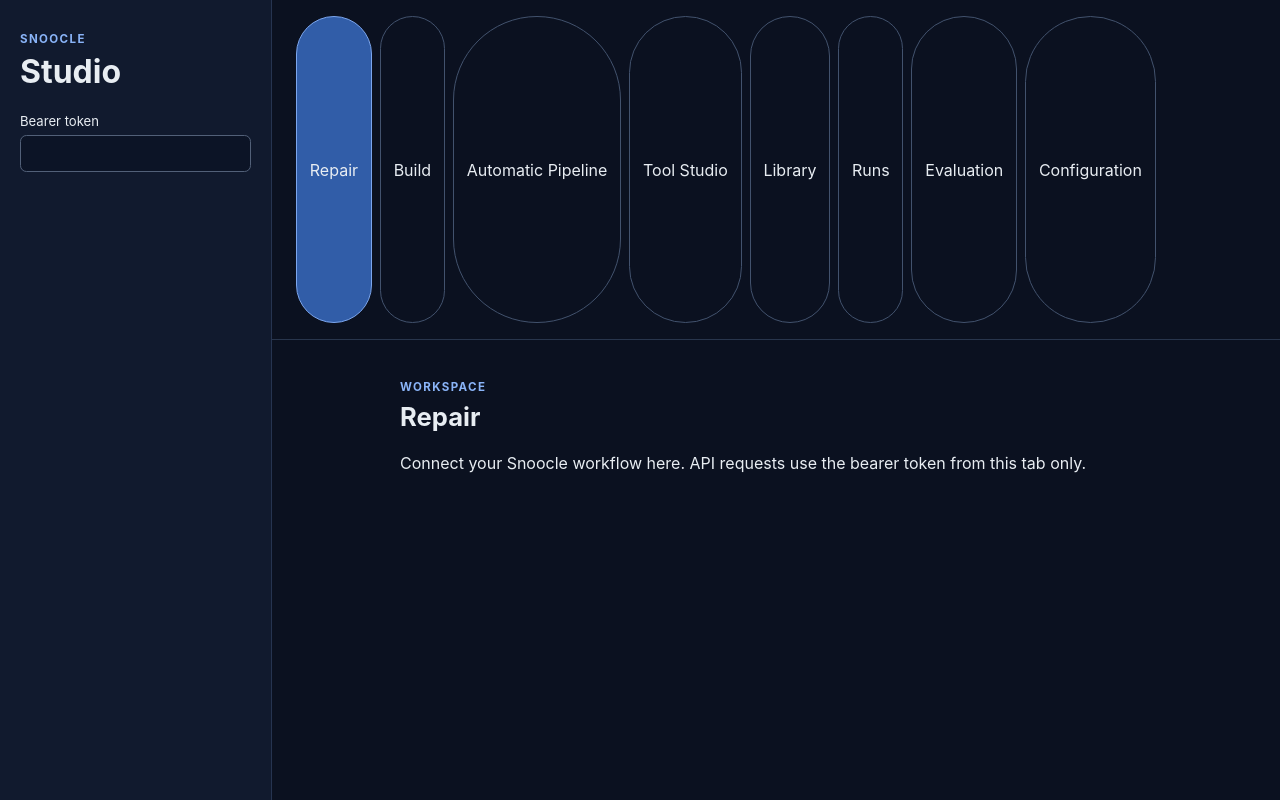
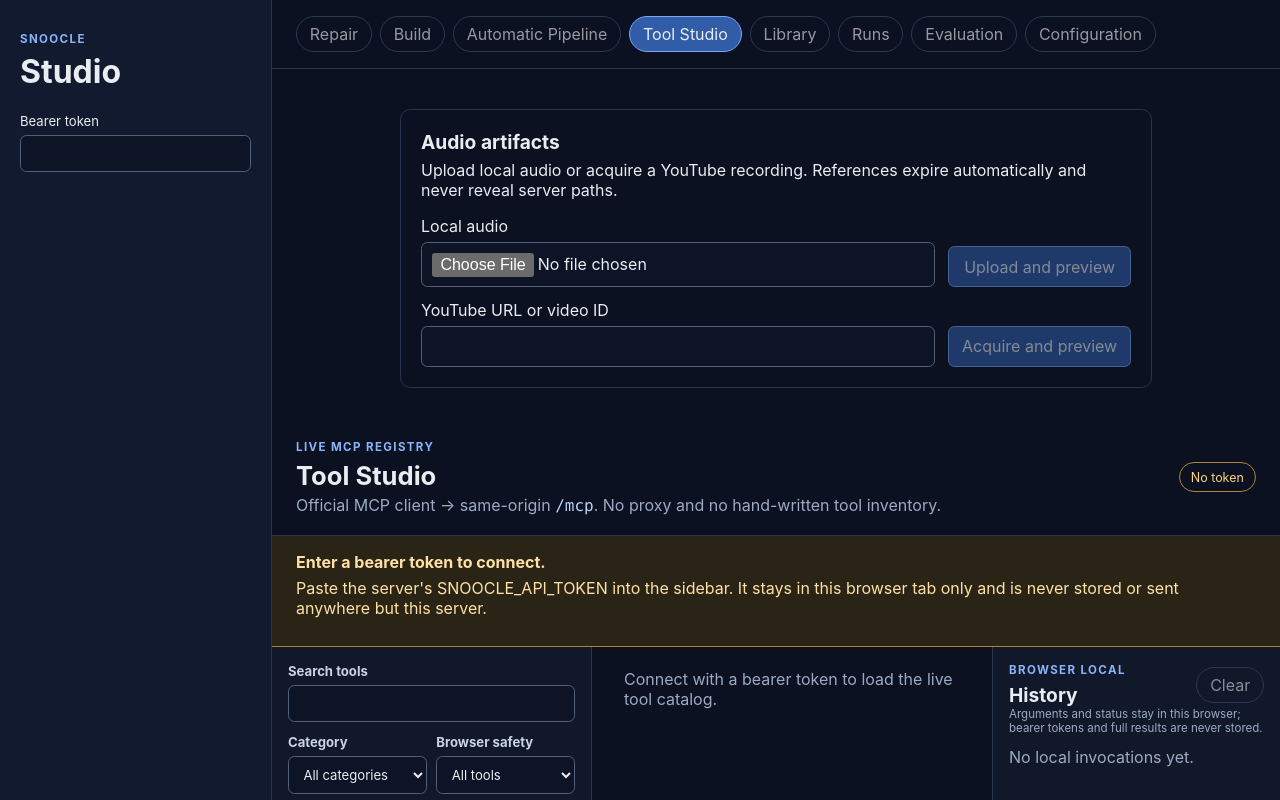
Before and after one commit to vreich-ui/snoocle, a React (Vite) app in the folder studio/: page / in a window 1280 px wide. Shown: the top 800 px of the page. Built offline with nearby package versions, Linux system fonts and the light colour scheme.

Commit message:
Fix Studio first run: landing section, nav layout, token states

```diff
--- a/studio/src/App.tsx
+++ b/studio/src/App.tsx
@@ -1,7 +1,7 @@
 import { lazy, Suspense, useEffect, useState } from "react";
 import { getBearerToken, saveBearerToken } from "./api";
 import { AudioWorkspace } from "./AudioWorkspace";
-import { sectionFromPath, sectionPath, studioSections, type StudioSection } from "./navigation";
+import { isImplemented, sectionFromPath, sectionPath, sectionPlan, studioSections, type StudioSection } from "./navigation";
 import "./studio.css";
 
 const ToolStudio = lazy(() => import("./ToolStudio").then((module) => ({ default: module.ToolStudio })));
@@ -52,9 +52,10 @@
         {studioSections.map((item) => (
           <button
             aria-current={section === item ? "page" : undefined}
-            className={section === item ? "selected" : ""}
+            className={[section === item ? "selected" : "", isImplemented(item) ? "" : "unbuilt"].filter(Boolean).join(" ")}
             key={item}
             onClick={() => navigate(item)}
+            title={isImplemented(item) ? undefined : `${item} — not built yet`}
             type="button"
           >
             {item}
@@ -74,7 +75,9 @@
         <section aria-labelledby="section-heading" className="workspace" tabIndex={-1}>
           <p className="eyebrow">Workspace</p>
           <h2 id="section-heading">{section}</h2>
-          <p>Connect your Snoocle workflow here. API requests use the bearer token from this tab only.</p>
+          <span className="status-pill">Not built yet</span>
+          <p>{sectionPlan[section]}</p>
+          <p className="muted">Until this section is built, the working equivalent lives in the existing admin at <a href="/ui/">/ui/</a>.</p>
         </section>
       )}
     </main>
--- a/studio/src/ToolStudio.tsx
+++ b/studio/src/ToolStudio.tsx
@@ -1,5 +1,6 @@
 import { useEffect, useMemo, useRef, useState } from "react";
 import type { CallToolResult } from "@modelcontextprotocol/sdk/types.js";
+import { looksUnauthorized } from "./api";
 import { SchemaForm, type JsonSchema } from "./SchemaForm";
 import { clearHistory, loadHistory, newHistoryId, saveHistory, type InvocationHistoryEntry } from "./history";
 import { createToolStudioClient, type ToolStudioClient } from "./mcp";
@@ -20,7 +21,7 @@
   clientFactory?: ClientFactory;
 }
 
-type ConnectionState = "connecting" | "connected" | "error";
+type ConnectionState = "unauthenticated" | "connecting" | "connected" | "error" | "rejected";
 
 const emptyTelemetry: ResultTelemetry = {
   elapsedMs: 0,
@@ -46,7 +47,7 @@
 export function ToolStudio({ token, clientFactory = createToolStudioClient }: ToolStudioProps) {
   const clientRef = useRef<ToolStudioClient | undefined>(undefined);
   const abortRef = useRef<AbortController | undefined>(undefined);
-  const [connection, setConnection] = useState<ConnectionState>("connecting");
+  const [connection, setConnection] = useState<ConnectionState>(() => (token ? "connecting" : "unauthenticated"));
   const [connectionError, setConnectionError] = useState("");
   const [tools, setTools] = useState<StudioTool[]>([]);
   const [selectedName, setSelectedName] = useState("");
@@ -64,12 +65,18 @@
 
   useEffect(() => {
     let active = true;
+    setConnectionError("");
+    setTools([]);
+    setSelectedName("");
+    if (!token) {
+      setConnection("unauthenticated");
+      return () => {
+        active = false;
+      };
+    }
     const client = clientFactory(token);
     clientRef.current = client;
     setConnection("connecting");
-    setConnectionError("");
-    setTools([]);
-    setSelectedName("");
     client.connectAndDiscover().then((discovered) => {
       if (!active) return;
       setTools(discovered);
@@ -77,8 +84,9 @@
       setConnection("connected");
     }).catch((error: unknown) => {
       if (!active) return;
-      setConnection("error");
-      setConnectionError(error instanceof Error ? error.message : String(error));
+      const message = error instanceof Error ? error.message : String(error);
+      setConnection(looksUnauthorized(message) ? "rejected" : "error");
+      setConnectionError(message);
     });
     return () => {
       active = false;
@@ -164,9 +172,32 @@
           <p className="muted">Official MCP client → same-origin <code>/mcp</code>. No proxy and no hand-written tool inventory.</p>
         </div>
         <div className={`connection ${connection}`} role="status">
-          {connection === "connecting" ? "Connecting…" : connection === "connected" ? `Connected · ${tools.length} tools · ${runnableCount} browser-runnable` : "Connection failed"}
+          {connection === "unauthenticated"
+            ? "No token"
+            : connection === "rejected"
+              ? "Token rejected"
+              : connection === "connecting"
+                ? "Connecting…"
+                : connection === "connected"
+                  ? `Connected · ${tools.length} tools · ${runnableCount} browser-runnable`
+                  : "Connection failed"}
         </div>
       </section>
+
+      {connection === "unauthenticated" && (
+        <section className="connection-error notice" role="status">
+          <strong>Enter a bearer token to connect.</strong>
+          <p>Paste the server's SNOOCLE_API_TOKEN into the sidebar. It stays in this browser tab only and is never stored or sent anywhere but this server.</p>
+        </section>
+      )}
+
+      {connection === "rejected" && (
+        <section className="connection-error" role="alert">
+          <strong>The bearer token was rejected.</strong>
+          <p>/mcp answered 401. Check that the value matches SNOOCLE_API_TOKEN on the server, then retry.</p>
+          <button type="button" onClick={() => setRetry((value) => value + 1)}>Retry connection</button>
+        </section>
+      )}
 
       {connection === "error" && (
         <section className="connection-error" role="alert">
@@ -285,7 +316,7 @@
                 </section>
               )}
             </>
-          ) : <p className="muted">{connection === "connecting" ? "Discovering tools…" : "Select a tool from the live catalog."}</p>}
+          ) : <p className="muted">{connection === "connecting" ? "Discovering tools…" : connection === "unauthenticated" ? "Connect with a bearer token to load the live tool catalog." : "Select a tool from the live catalog."}</p>}
         </section>
 
         <aside className="history" aria-label="Local invocation history">
--- a/studio/src/api.ts
+++ b/studio/src/api.ts
@@ -16,3 +16,8 @@
   if (token) headers.set("Authorization", `Bearer ${token}`);
   return fetch(path, { ...init, headers });
 }
+
+/** /mcp answers an absent or bad bearer token with an OAuth-style 401 body. */
+export function looksUnauthorized(message: string): boolean {
+  return /invalid_token|unauthorized|authorization required|\b401\b/i.test(message);
+}
--- a/studio/src/navigation.ts
+++ b/studio/src/navigation.ts
@@ -11,11 +11,31 @@
 
 export type StudioSection = (typeof studioSections)[number];
 
+/** A bare /studio/ or an unknown path lands on the one section that is actually built. */
+export const defaultSection: StudioSection = "Tool Studio";
+
 export function sectionPath(section: StudioSection): string {
   return `/studio/${section.toLowerCase().replaceAll(" ", "-")}`;
 }
 
 export function sectionFromPath(pathname: string): StudioSection {
   const match = studioSections.find((section) => sectionPath(section) === pathname);
-  return match ?? "Repair";
+  return match ?? defaultSection;
 }
+
+export const implementedSections = ["Tool Studio"] as const satisfies readonly StudioSection[];
+
+export function isImplemented(section: StudioSection): boolean {
+  return (implementedSections as readonly StudioSection[]).includes(section);
+}
+
+export const sectionPlan: Record<StudioSection, string> = {
+  Repair: "Low-confidence review queue, confidence heat, identity repair and the chord-over-lyric editor.",
+  Build: "Stepwise manual build — candidates, MIR, baseline, alignment, save — plus pasted-sheet import.",
+  "Automatic Pipeline": "One-shot analyze runs plus the batch job queue with retry and cancel.",
+  "Tool Studio": "Live MCP tool catalog with generated forms, telemetry and local history.",
+  Library: "Song browser with versions, diff, export and gold marking.",
+  Runs: "Run traces with per-step timing and the MIR chord timeline.",
+  Evaluation: "Scorecard against gold versions, plus token and cost rollups.",
+  Configuration: "Agent workbench, provider status, YouTube session cookies and OAuth clients.",
+};
--- a/studio/src/studio.css
+++ b/studio/src/studio.css
@@ -15,6 +15,7 @@
 .studio-shell {
   display: grid;
   grid-template-columns: 17rem minmax(0, 1fr);
+  grid-template-rows: auto 1fr;
   min-height: 100vh;
 }
 
@@ -63,6 +64,7 @@
 }
 
 .studio-shell > nav {
+  align-items: center;
   display: flex;
   flex-wrap: wrap;
   gap: .5rem;
@@ -83,6 +85,19 @@
 .mode-switch button.selected, .mode-switch button:hover {
   background: #315da8;
   border-color: #7ca6ed;
+}
+
+.studio-shell > nav button.unbuilt { opacity: .62; }
+
+.status-pill {
+  border: 1px solid #ac8538;
+  border-radius: 999px;
+  color: #ffd382;
+  display: inline-block;
+  font-size: .7rem;
+  letter-spacing: .06em;
+  padding: .25rem .5rem;
+  text-transform: uppercase;
 }
 
 .workspace {
@@ -117,11 +132,20 @@
 
 .connection.connected { border-color: #3b8f71; color: #8ae0bd; }
 .connection.error { border-color: #a95b66; color: #ffabb5; }
+.connection.unauthenticated { border-color: #ac8538; color: #ffd382; }
+.connection.rejected { border-color: #a95b66; color: #ffabb5; }
 
 .connection-error {
   background: #351c25;
   border-bottom: 1px solid #9c4b5a;
   padding: 1rem 1.5rem;
+}
+
+/* Nothing has failed yet: a missing token is a prompt, not an error. */
+.connection-error.notice {
+  background: #2a2416;
+  border-bottom-color: #ac8538;
+  color: #ffe1a5;
 }
 .connection-error p { margin: .35rem 0 .75rem; }
 
```
Also changed, not shown: 2 other files (tests, documents, lock files or other folders).
